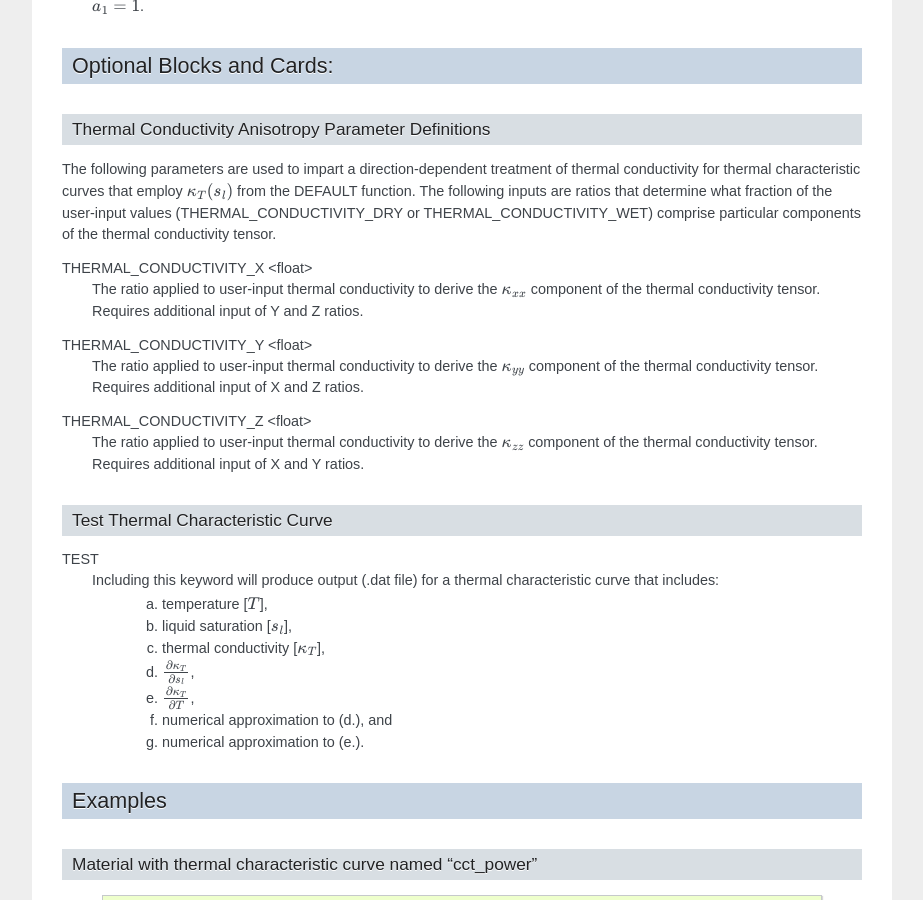
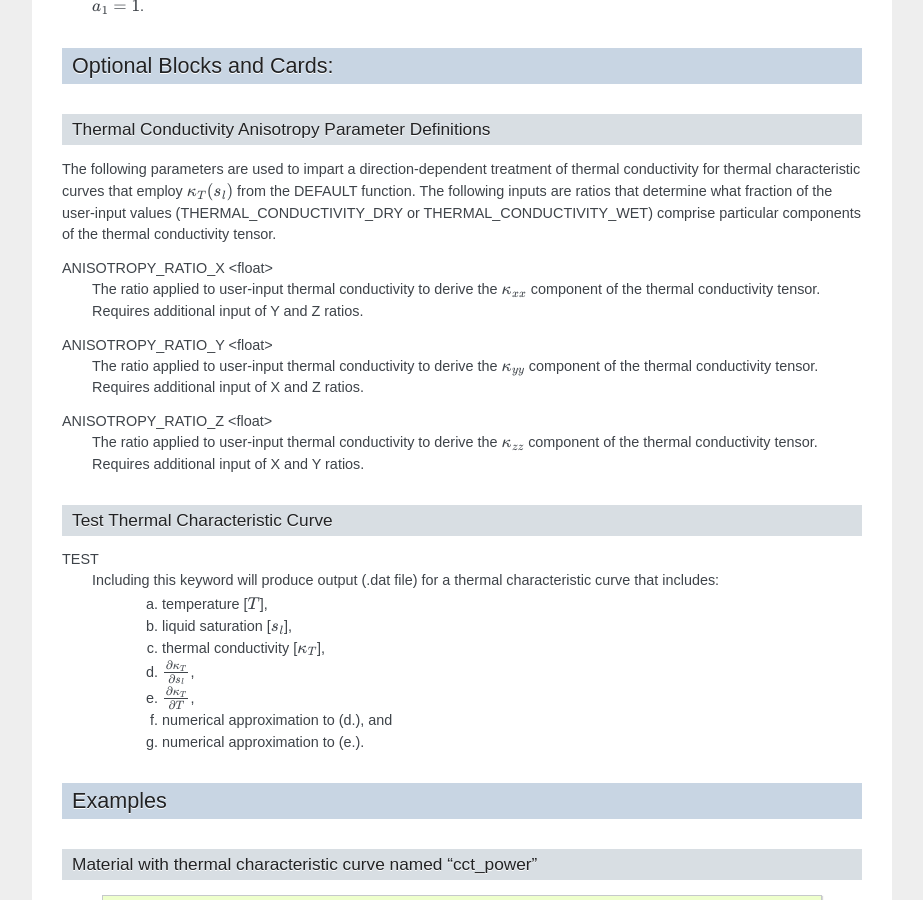
Before and after one commit to Miracloon/pflotran-documentation, a Sphinx documentation site: the page built from source/user_guide/cards/subsurface/characteristic_curves_thermal_card.rst, in a window 1280 px wide and 900 px high, scrolled down 1842 px. Shown: the whole window, without its empty margins (318-1241 px from the left). Built offline with Sphinx 7.4.7, drawn with Linux system fonts in a browser that asks for light colours; some of the changed text lies outside the part shown.

Commit message:
Changed name of variable for anisotropy ratios.

```diff
--- a/source/user_guide/cards/subsurface/characteristic_curves_thermal_card.rst
+++ b/source/user_guide/cards/subsurface/characteristic_curves_thermal_card.rst
@@ -105,13 +105,13 @@ Thermal Conductivity Anisotropy Parameter Definitions
 
 The following parameters are used to impart a direction-dependent treatment of thermal conductivity for thermal characteristic curves that employ :math:`\kappa_T(s_l)` from the DEFAULT function. The following inputs are ratios that determine what fraction of the user-input values (THERMAL_CONDUCTIVITY_DRY or THERMAL_CONDUCTIVITY_WET) comprise particular components of the thermal conductivity tensor.
 
-THERMAL_CONDUCTIVITY_X <float>
+ANISOTROPY_RATIO_X <float>
  The ratio applied to user-input thermal conductivity to derive the :math:`\kappa_{xx}` component of the thermal conductivity tensor. Requires additional input of Y and Z ratios.
 
-THERMAL_CONDUCTIVITY_Y <float>
+ANISOTROPY_RATIO_Y <float>
  The ratio applied to user-input thermal conductivity to derive the :math:`\kappa_{yy}` component of the thermal conductivity tensor. Requires additional input of X and Z ratios.
 
-THERMAL_CONDUCTIVITY_Z <float>
+ANISOTROPY_RATIO_Z <float>
  The ratio applied to user-input thermal conductivity to derive the :math:`\kappa_{zz}` component of the thermal conductivity tensor. Requires additional input of X and Y ratios.
 
 .. _tcc-test:
@@ -216,9 +216,9 @@ Material with anisotropic thermal conductivity
       THERMAL_CONDUCTIVITY_WET 7.0000D+0 W/m-C
       #REFERENCE_TEMPERATURE 0.d0 ! default value
       LINEAR_RESISTIVITY_COEFFICIENTS 1.0d0 5.038D-3
-      THERMAL_CONDUCTIVITY_X  1.0000D+0
-      THERMAL_CONDUCTIVITY_Y  0.8000D+0
-      THERMAL_CONDUCTIVITY_Z  0.5000D+0
+      ANISOTROPY_RATIO_X  1.0000D+0
+      ANISOTROPY_RATIO_Y  0.8000D+0
+      ANISOTROPY_RATIO_Z  0.5000D+0
     END
     TEST
   END
```
